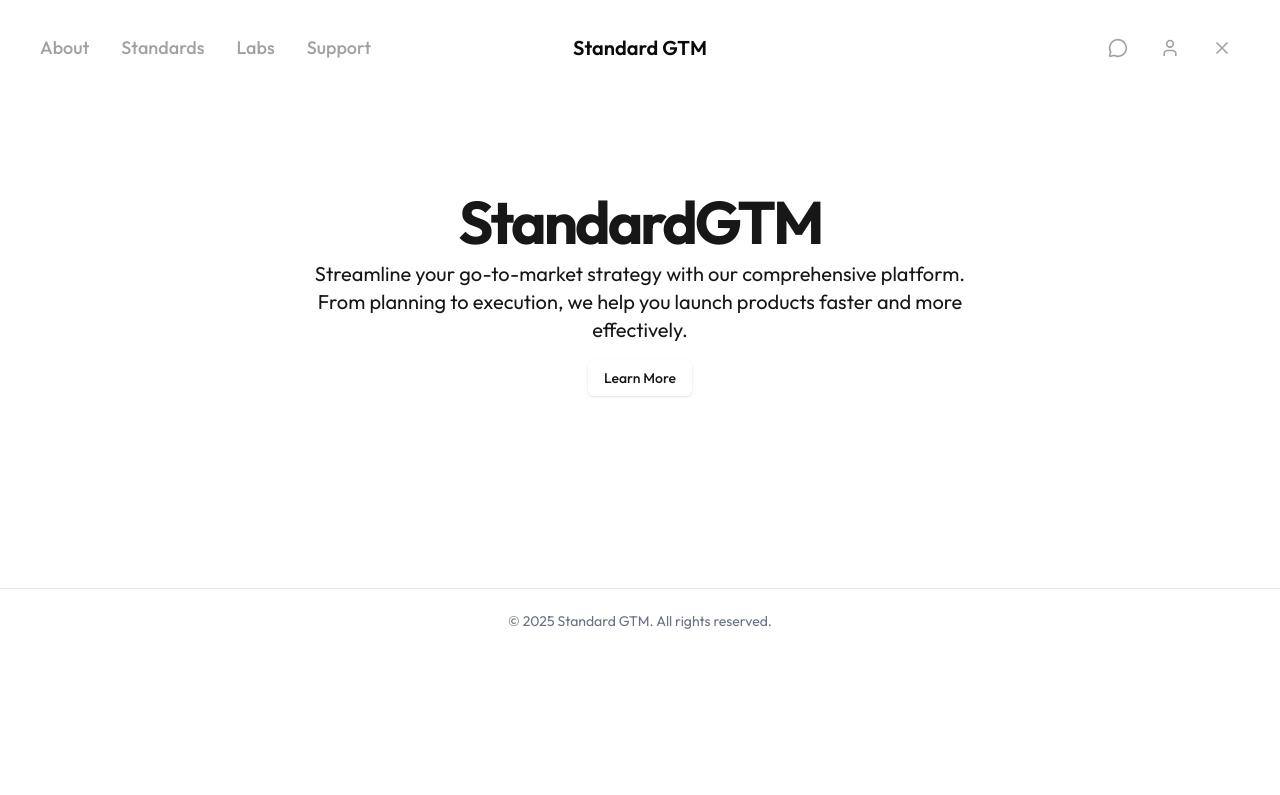
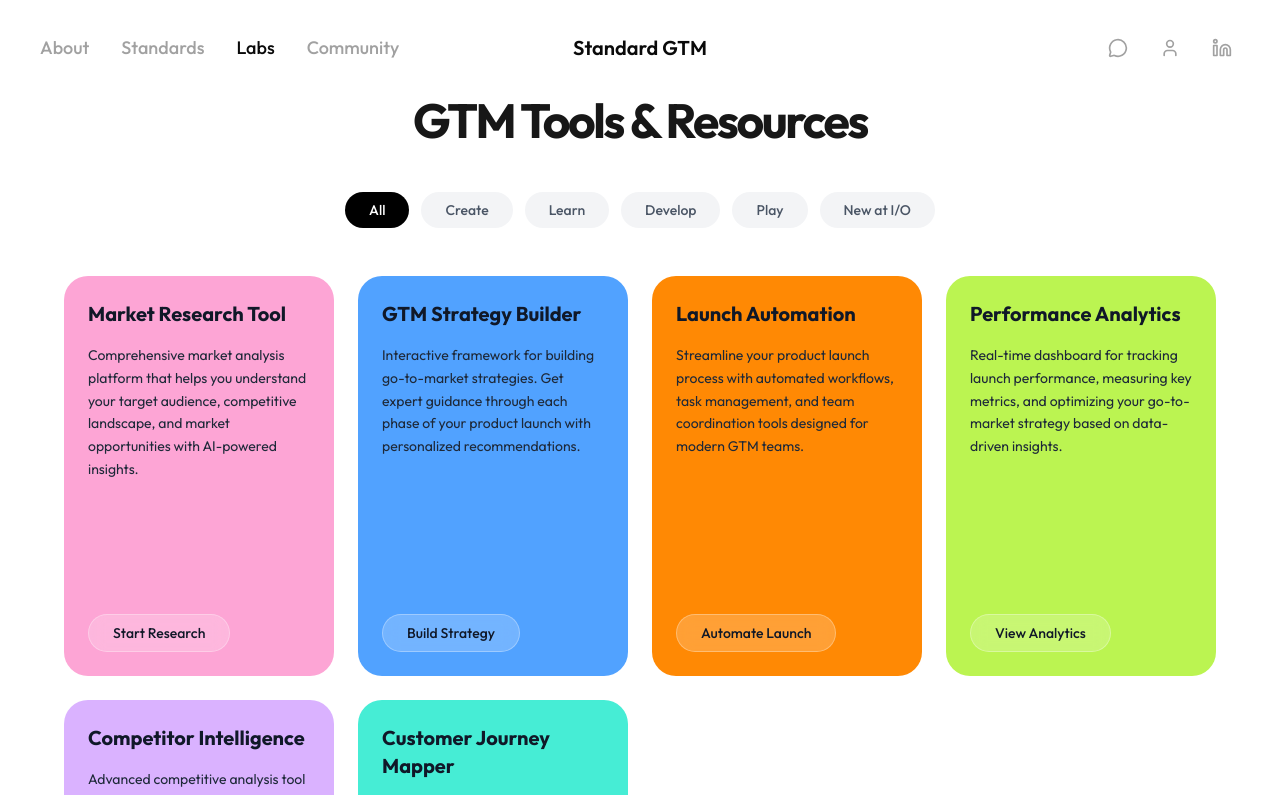
Before and after one commit to mxwllstrn/standardgtm, a Next.js app: page / in a window 1280 px wide. Shown: the top 795 px of the page. Built offline with nearby package versions, Linux system fonts and the light colour scheme.

Commit message:
community, linkedin updates

```diff
--- a/app/support/page.tsx
+++ b/app/community/page.tsx
@@ -2,17 +2,17 @@ import Navigation from "../../components/navigation"
 import Footer from "../../components/footer"
 import Titlebar from "../../components/titlebar"
 
-export default function SupportPage() {
+export default function CommunityPage() {
   return (
     <div className="min-h-screen bg-white">
-      <Navigation currentPage="Support" />
+      <Navigation currentPage="Community" />
       <Titlebar pageTitle="How can we help?" />
 
       <main className="flex-1">
         <section className="w-full py-12 md:py-24 lg:py-32">
           <div className="container px-4 md:px-6">
             <div className="mx-auto max-w-3xl">
-              <h1 className="text-3xl font-bold tracking-tighter sm:text-4xl md:text-5xl mb-8">Support Center</h1>
+              <h1 className="text-3xl font-bold tracking-tighter sm:text-4xl md:text-5xl mb-8">Community</h1>
               <div className="space-y-8">
                 <p className="text-lg text-gray-600">
                   Get help with Standard GTM and find answers to common questions.
--- a/app/page.tsx
+++ b/app/page.tsx
@@ -1,35 +1,137 @@
-import Link from "next/link"
+"use client"
+
+import { useState } from "react"
 import Navigation from "../components/navigation"
 import Footer from "../components/footer"
 
-export default function Page() {
+interface CMSItem {
+  id: string
+  title: string
+  description: string
+  category: string
+  buttonText: string
+  bgColor: string
+}
+
+const cmsItems: CMSItem[] = [
+  {
+    id: "1",
+    title: "Market Research Tool",
+    description:
+      "Comprehensive market analysis platform that helps you understand your target audience, competitive landscape, and market opportunities with AI-powered insights.",
+    category: "Create",
+    buttonText: "Start Research",
+    bgColor: "bg-pink-300",
+  },
+  {
+    id: "2",
+    title: "GTM Strategy Builder",
+    description:
+      "Interactive framework for building go-to-market strategies. Get expert guidance through each phase of your product launch with personalized recommendations.",
+    category: "Learn",
+    buttonText: "Build Strategy",
+    bgColor: "bg-blue-400",
+  },
+  {
+    id: "3",
+    title: "Launch Automation",
+    description:
+      "Streamline your product launch process with automated workflows, task management, and team coordination tools designed for modern GTM teams.",
+    category: "Develop",
+    buttonText: "Automate Launch",
+    bgColor: "bg-orange-400",
+  },
+  {
+    id: "4",
+    title: "Performance Analytics",
+    description:
+      "Real-time dashboard for tracking launch performance, measuring key metrics, and optimizing your go-to-market strategy based on data-driven insights.",
+    category: "Play",
+    buttonText: "View Analytics",
+    bgColor: "bg-lime-300",
+  },
+  {
+    id: "5",
+    title: "Competitor Intelligence",
+    description:
+      "Advanced competitive analysis tool that monitors competitor activities, pricing changes, and market positioning to keep you ahead of the competition.",
+    category: "Create",
+    buttonText: "Monitor Competitors",
+    bgColor: "bg-purple-300",
+  },
+  {
+    id: "6",
+    title: "Customer Journey Mapper",
+    description:
+      "Visual tool for mapping and optimizing customer journeys from awareness to conversion, helping you identify key touchpoints and improvement opportunities.",
+    category: "New at I/O",
+    buttonText: "Map Journey",
+    bgColor: "bg-teal-300",
+  },
+]
+
+const categories = ["All", "Create", "Learn", "Develop", "Play", "New at I/O"]
+
+export default function CMSPage() {
+  const [activeFilter, setActiveFilter] = useState("All")
+
+  const filteredItems = activeFilter === "All" ? cmsItems : cmsItems.filter((item) => item.category === activeFilter)
+
   return (
     <div className="min-h-screen bg-white">
-      <Navigation currentPage="Home" />
+      <Navigation currentPage="Labs" />
 
-      <section className="w-full py-12 md:py-24 lg:py-32 xl:py-48">
-        <div className="container px-4 md:px-6">
-          <div className="flex flex-col items-center space-y-4 text-center">
-            <div className="space-y-2">
-              <h1 className="text-3xl font-bold tracking-tighter sm:text-4xl md:text-5xl lg:text-6xl/none">
-                StandardGTM
+      <main className="flex-1">
+        <section className="w-full py-12 md:py-24">
+          <div className="container px-4 md:px-6">
+            <div className="mx-auto max-w-6xl">
+              <h1 className="text-3xl font-bold tracking-tighter sm:text-4xl md:text-5xl mb-12 text-center">
+                GTM Tools & Resources
               </h1>
-              <p className="mx-auto max-w-[700px] text-muted-foreground md:text-xl">
-                Streamline your go-to-market strategy with our comprehensive platform. From planning to execution, we
-                help you launch products faster and more effectively.
-              </p>
-            </div>
-            <div className="space-x-4">
-              <Link
-                href="#"
-                className="inline-flex h-9 items-center justify-center rounded-md bg-primary px-4 py-2 text-sm font-medium text-primary-foreground shadow transition-colors hover:bg-primary/90 focus-visible:outline-none focus-visible:ring-1 focus-visible:ring-ring disabled:pointer-events-none disabled:opacity-50"
-              >
-                Learn More
-              </Link>
+
+              {/* Filter Buttons */}
+              <div className="flex flex-wrap justify-center gap-3 mb-12">
+                {categories.map((category) => (
+                  <button
+                    key={category}
+                    onClick={() => setActiveFilter(category)}
+                    className={`px-6 py-2 rounded-full text-sm font-medium transition-colors ${
+                      activeFilter === category ? "bg-black text-white" : "bg-gray-100 text-gray-600 hover:bg-gray-200"
+                    }`}
+                  >
+                    {category}
+                  </button>
+                ))}
+              </div>
+
+              {/* CMS Items Grid */}
+              <div className="grid grid-cols-1 md:grid-cols-2 lg:grid-cols-3 xl:grid-cols-4 gap-6">
+                {filteredItems.map((item) => (
+                  <div
+                    key={item.id}
+                    className={`${item.bgColor} rounded-3xl p-6 flex flex-col justify-between min-h-[400px]`}
+                  >
+                    <div>
+                      <h3 className="text-xl font-bold text-gray-900 mb-4">{item.title}</h3>
+                      <p className="text-gray-800 text-sm leading-relaxed mb-6">{item.description}</p>
+                    </div>
+                    <button className="w-fit bg-white/20 backdrop-blur-sm border border-white/30 text-gray-900 px-6 py-2 rounded-full text-sm font-medium hover:bg-white/30 transition-colors">
+                      {item.buttonText}
+                    </button>
+                  </div>
+                ))}
+              </div>
+
+              {filteredItems.length === 0 && (
+                <div className="text-center py-12">
+                  <p className="text-gray-500">No items found for the selected category.</p>
+                </div>
+              )}
             </div>
           </div>
-        </div>
-      </section>
+        </section>
+      </main>
+
       <Footer />
     </div>
   )
--- a/components/navigation.tsx
+++ b/components/navigation.tsx
@@ -1,5 +1,5 @@
 import Link from "next/link"
-import { MessageCircle, User, X } from "lucide-react"
+import { MessageCircle, User, Linkedin } from "lucide-react"
 
 interface NavigationProps {
   currentPage?: string
@@ -10,7 +10,7 @@ export default function Navigation({ currentPage = "Standards" }: NavigationProp
     { name: "About", href: "/about" },
     { name: "Standards", href: "/standards" },
     { name: "Labs", href: "/labs" },
-    { name: "Support", href: "/support" },
+    { name: "Community", href: "/community" },
   ]
 
   return (
@@ -50,8 +50,8 @@ export default function Navigation({ currentPage = "Standards" }: NavigationProp
               <span className="sr-only">User profile</span>
             </button>
             <button className="p-2 text-neutral-400 hover:text-neutral-950 transition-colors">
-              <X className="h-5 w-5" />
-              <span className="sr-only">Close</span>
+              <Linkedin className="h-5 w-5" />
+              <span className="sr-only">LinkedIn</span>
             </button>
           </div>
         </div>
```
